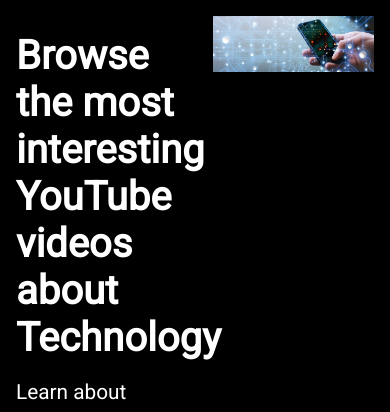
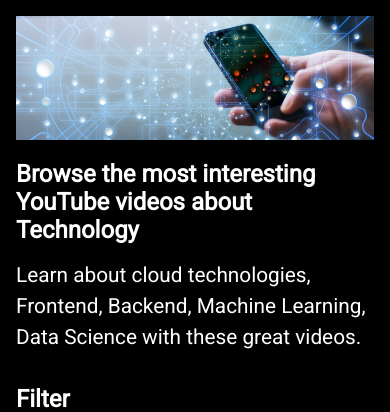
Before and after one commit to SandroSimonOre/demo-search-filter-sort, a React (Vite) app: page / in a window 390 px wide. Shown: the top 412 px of the page. Built offline with nearby package versions, Linux system fonts and the light colour scheme.

Commit message:
advance mobile media queries

```diff
--- a/src/App.jsx
+++ b/src/App.jsx
@@ -6,8 +6,6 @@
 import { SearchBox } from './components/SearchBox';
 import { GoMarkGithub } from 'react-icons/go'
 import { GrLinkedin } from 'react-icons/gr'
-// import { TiSocialLinkedinCircular } from 'react-icons/ti'
-//import {courses} from './data/courses'
 import { videos } from './data/videos';
 import styles from './styles/App.module.scss'
 
--- a/src/components/Banner.jsx
+++ b/src/components/Banner.jsx
@@ -2,7 +2,7 @@
 
 export const Banner = () => {
     return (
-        <div className={styles.Banner}>
+        <div className={styles.banner}>
             <div className={styles.text}>
                 <h1>
                     Browse the most interesting YouTube videos about Technology
--- a/src/styles/App.module.scss
+++ b/src/styles/App.module.scss
@@ -55,3 +55,21 @@
         }
     }
 }
+
+@media only screen and (max-width: 768px) {
+  /* For mobile phones: */
+  .App {
+    width: 100%;
+    .main {
+        width: 100%;
+    }
+    .sidebar {
+        width: 100%;
+    }
+    .header {
+        //background-color: yellow;
+        width: 100%;
+    }
+  }
+
+}
--- a/src/styles/Banner.module.scss
+++ b/src/styles/Banner.module.scss
@@ -1,4 +1,4 @@
-.Banner {
+.banner {
 
     display: flex;
     justify-content: space-between;
@@ -27,3 +27,24 @@
         }
     }
 }
+
+@media only screen and (max-width: 768px) {
+    /* For mobile phones: */
+    .banner {
+
+        flex-direction: column-reverse;
+        width: 100%;
+
+        .illustration {
+            width: 100%;
+        }
+
+        .text {
+            width: 100%;
+            h1 {
+                font-size: 1.5rem;
+            }
+        }
+    }
+
+  }
--- a/src/styles/List.module.scss
+++ b/src/styles/List.module.scss
@@ -6,3 +6,9 @@
     gap: 1rem;
     grid-template-columns: repeat(3, 1fr);
 }
+
+@media only screen and (max-width: 768px) {
+    .list {
+        grid-template-columns: 1fr;
+    }
+}
--- a/src/styles/Sort.module.scss
+++ b/src/styles/Sort.module.scss
@@ -67,3 +67,9 @@
         }
     }
 }
+
+@media only screen and (max-width: 768px) {
+    .sort {
+        // display: none;
+    }
+}
```
